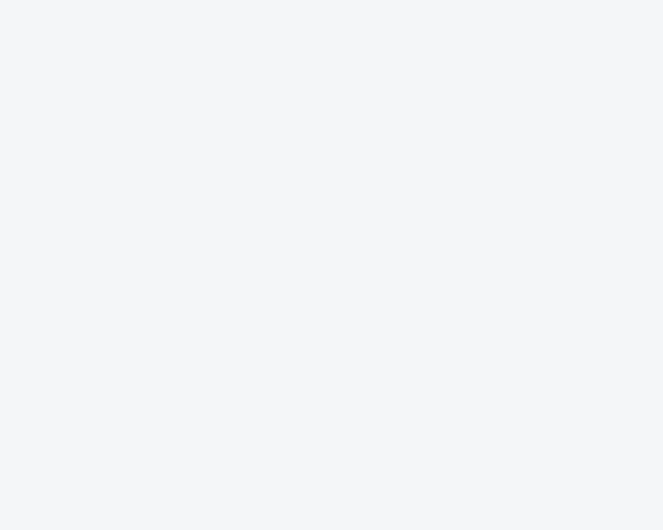
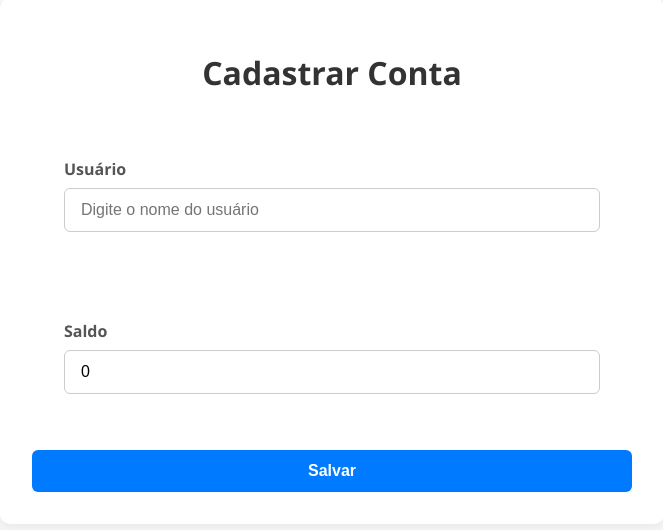
Before and after one commit to Edumaximus/Trabalho-de-topicos---Banco, a React (Create React App) app in the folder front-banco/: page /pages/CadastrarContas in a window 1280 px wide. Before the commit this address had no page. Shown: the part 114-644 px from the top of the page, without its empty margins (308-971 px from the left). Built offline with nearby package versions, Linux system fonts and the light colour scheme; the HTML template or start-up script is replaced by a standard one.

Commit message:
realização do cadastrar e listar contas

```diff
--- a/front-banco/src/App.tsx
+++ b/front-banco/src/App.tsx
@@ -3,6 +3,8 @@ import CadastrarTipos from "../src/components/pages/CadastrarTipos";
 import ListarTipos from "../src/components/pages/ListarTipos";
 import { BrowserRouter, Route, Routes } from "react-router-dom";
 import Transacoes from "./components/pages/Transacoes";
+import CadastrarContas from "./components/pages/CadastrarContas";
+import ListarContas from "./components/pages/ListarContas";
 //1 - Um componente SEMPRE deve começar com a primeira letra maiúscula
 //2 - Todo componente DEVE ser uma função do JS
 //3 - Todo deve retornar apenas UM elemento HTML
@@ -17,6 +19,8 @@ return (
                   <Route path="/pages/ListarTipos" element={<ListarTipos/>}/>
                   <Route path="/pages/CadastrarTipos" element={<CadastrarTipos />}/>
                   <Route path="/pages/Transacoes" element={<Transacoes />}/>
+                  <Route path="/pages/CadastrarContas" element={<CadastrarContas />}/>
+                  <Route path="/pages/ListarContas" element={<ListarContas />}/>
 
             </Routes>
 
--- /dev/null
+++ b/front-banco/src/components/pages/CadastrarContas.tsx
@@ -0,0 +1,68 @@
+import axios from 'axios';
+import { useState } from 'react';
+import './CadastrarContas.css';
+import { useParams } from 'react-router-dom';
+
+function CadastrarContas() {
+    const {id} = useParams();
+    const [usuario, setUsuario] = useState("");
+    const [saldo, setSaldo] = useState(0);
+
+
+    function salvar(e: any) {
+        e.preventDefault();
+        const conta = {
+            usuario: usuario,
+            saldo: parseFloat(saldo.toString()),
+        };
+        cadastrar(conta);
+    }
+
+    function cadastrar(conta: any) {
+        axios.post("http://localhost:5103/api/contas", conta)
+        .then(response => {
+            console.log(response);
+            alert("Conta cadastrada com sucesso!");
+        })
+        .catch(error => {
+            console.error(error);
+            alert("Erro ao cadastrar a conta");
+        });
+    }
+
+    return (
+        <div className='cad'>
+            <h1>Cadastrar Conta</h1>
+            <form onSubmit={salvar}>
+                <div>
+                    <label htmlFor="usuario">Usuário</label>
+                    <input
+                        type="text"
+                        id="usuario"
+                        value={usuario}
+                        onChange={(e) => setUsuario(e.target.value)}
+                        placeholder="Digite o nome do usuário"
+                        required
+                    />
+                </div>
+
+                <div>
+                    <label htmlFor="saldo">Saldo</label>
+                    <input
+                        type="number"
+                        step="0.01"
+                        id="saldo"
+                        value={saldo}
+                        onChange={(e) => setSaldo(Number(e.target.value))}
+                        placeholder="Digite o saldo inicial"
+                        required
+                    />
+                </div>
+
+                <button type="submit">Salvar</button>
+            </form>
+        </div>
+    );
+}
+
+export default CadastrarContas;
--- /dev/null
+++ b/front-banco/src/components/pages/ListarContas.tsx
@@ -0,0 +1,53 @@
+import {useState, useEffect} from 'react';
+import axios from 'axios';
+import './ListarContas.css';
+import { Link } from 'react-router-dom';
+import { Conta } from '../../models/Conta';
+
+function ListarContas(){
+
+    const[contas, setContas] = useState<Conta[]>([]);
+
+    useEffect(() => {
+        carregarContas()
+    }, []);
+
+    function carregarContas(){
+        axios.get("http://localhost:5103/api/contas")
+        .then(response => {
+            setContas(response.data)
+            console.table(response.data);
+        })
+        .catch(() => {
+            alert("error");
+        })
+    }
+
+    return (
+        <div>
+            <h1>lista de conta</h1>
+
+            <table>
+                <thead>
+                    <tr>
+                        <td>#</td>
+                        <td>usuario</td>
+                        <td>saldo</td>
+                        <td>tipos</td>
+                    </tr>
+                </thead>
+                <tbody>
+                    {contas.map((conta) =>(
+                        <tr key={conta.id}>
+                            <td>{conta.id}</td>
+                            <td>{conta.usuario}</td>
+                            <td>{conta.saldo}</td>
+                        </tr>
+                    ))}
+                </tbody>
+            </table>
+        </div>
+    )
+}
+
+export default ListarContas;
--- a/front-banco/src/models/Conta.ts
+++ b/front-banco/src/models/Conta.ts
@@ -1,6 +1,6 @@
 import {Tipo} from "./Tipo";
 
-export interface Produto
+export interface Conta
 {
     id: string;
     usuario: string;
```
Also changed, not shown: front-banco/src/components/pages/CadastrarContas.css (added), front-banco/src/components/pages/ListarContas.css (added), 1 other file (tests, documents, lock files or other folders).
